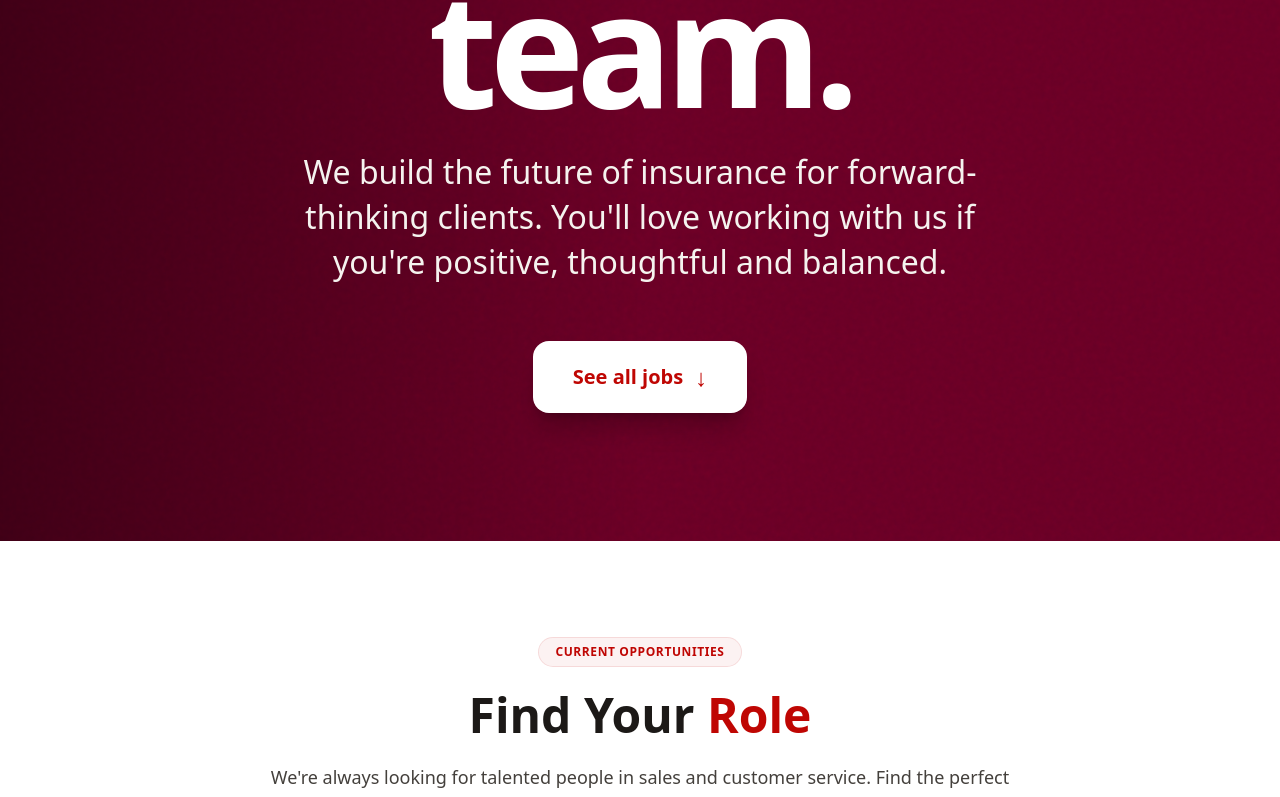
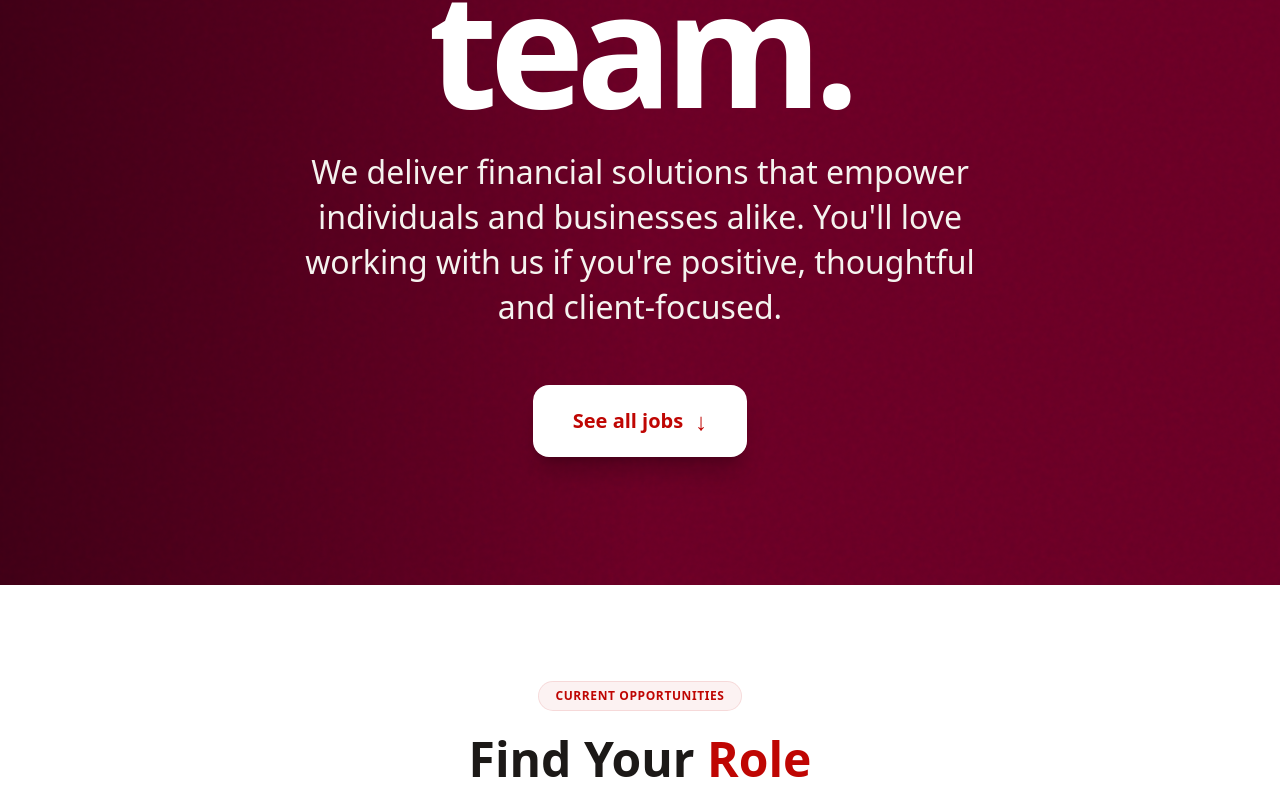
Before and after one commit to Makhunga/metrosure-website, a Next.js app in the folder metrosure-insurance/: page /careers in a window 1280 px wide. Shown: the part 4807-5604 px from the top of the page. Built offline with nearby package versions, Linux system fonts and the light colour scheme; a web font is replaced by a local one.

Commit message:
fix: update Join The Team narrative to be more general
Change careers page narrative from insurance-focused to broader
financial services messaging that appeals to employees serving
both B2C and B2B clients.

```diff
--- a/metrosure-insurance/src/components/careers/HomerunHero.tsx
+++ b/metrosure-insurance/src/components/careers/HomerunHero.tsx
@@ -83,7 +83,7 @@ export default function HomerunHero() {
                     transition={{ duration: 0.6, delay: 0.2 }}
                     className="text-[#F5F3EF] text-xl md:text-[2rem] md:leading-[1.4] max-w-[700px] mx-auto mb-14 font-medium"
                 >
-                    We build the future of insurance for forward-thinking clients. You&apos;ll love working with us if you&apos;re positive, thoughtful and balanced.
+                    We deliver financial solutions that empower individuals and businesses alike. You&apos;ll love working with us if you&apos;re positive, thoughtful and client-focused.
                 </motion.p>
 
                 {/* CTA Button */}
```
